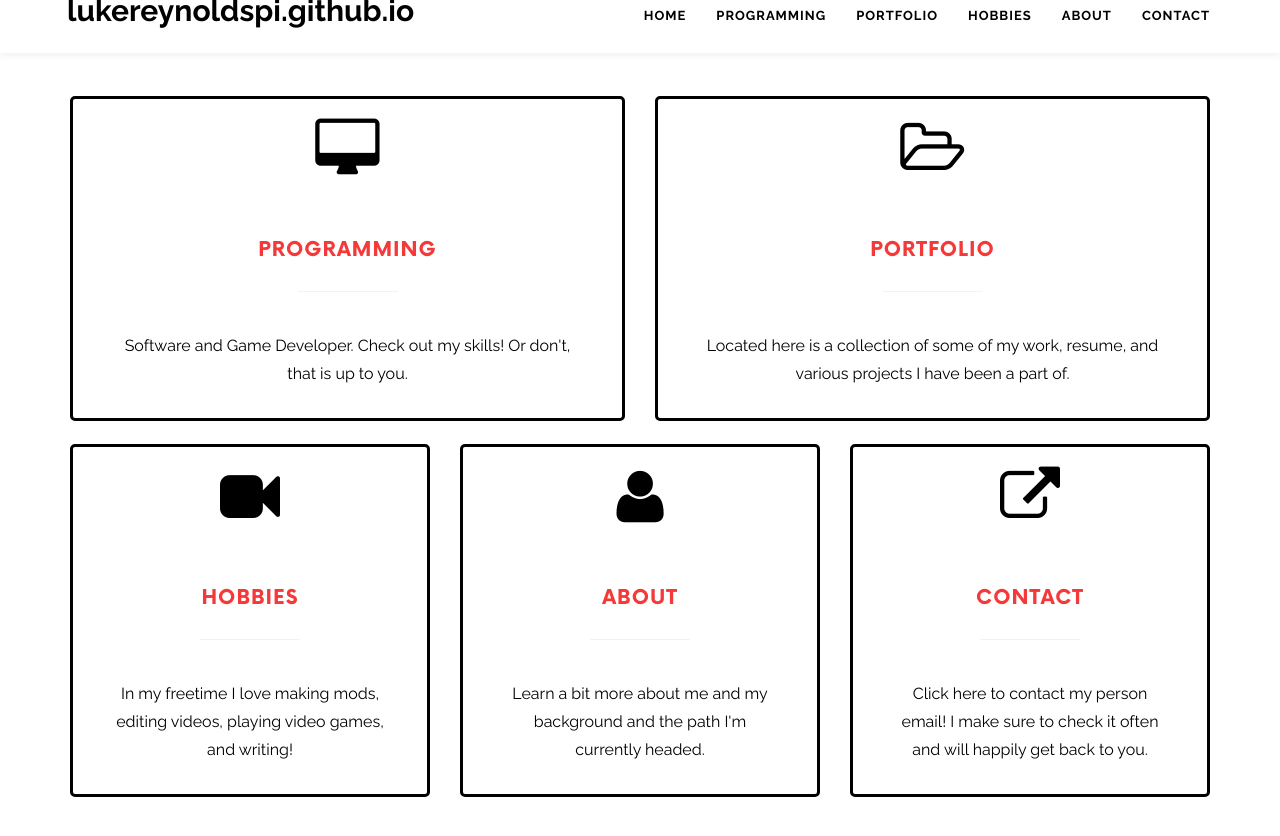
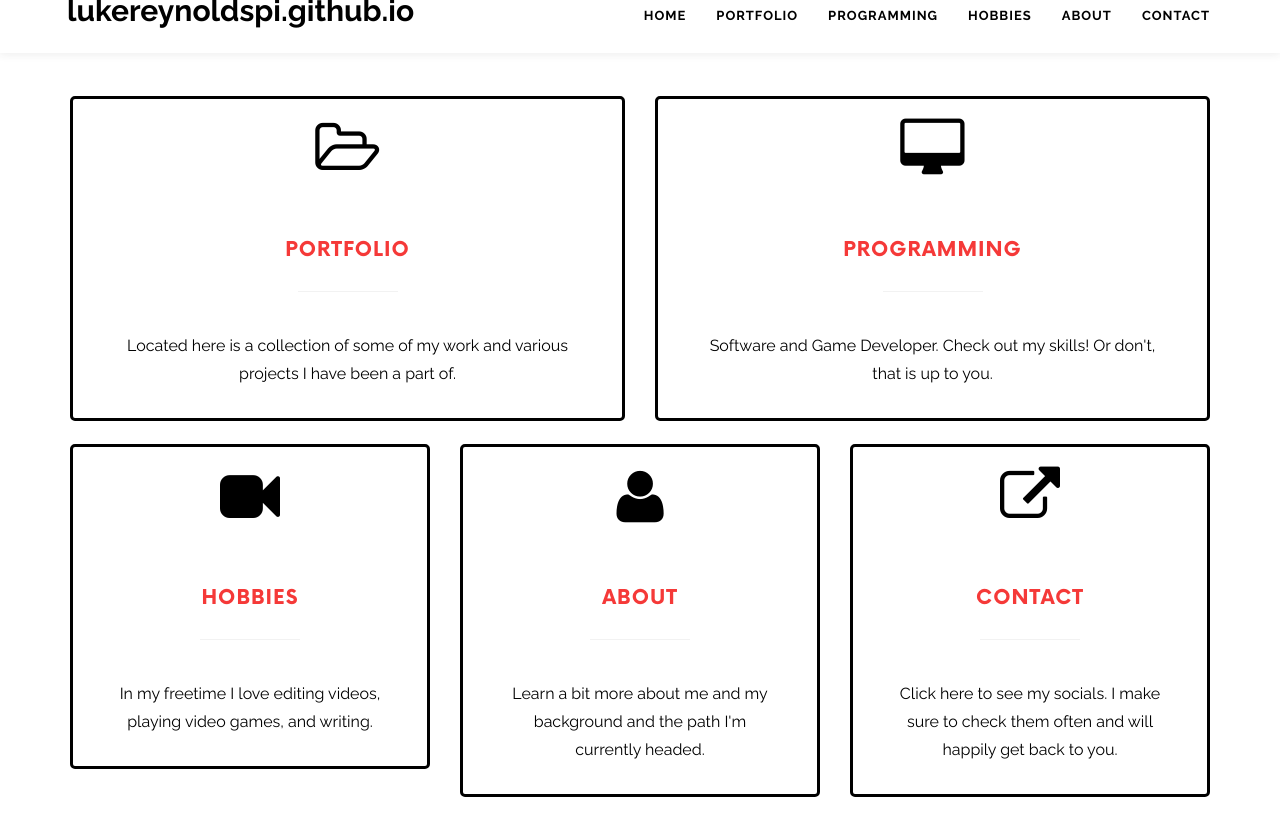
Before and after one commit to lukereynoldspi/lukereynoldspi.github.io, a Jekyll site: the page built from index.html, in a window 1280 px wide and 900 px high, scrolled down 882 px, cut to the strip 22-858 px from the top of the window. Built offline with Jekyll 4.4.1, drawn with Linux system fonts in a browser that asks for light colours.

Commit message:
switched portfolio and programming

```diff
--- a/_includes/header.html
+++ b/_includes/header.html
@@ -13,8 +13,8 @@
 		<nav class="collapse navbar-collapse" id="rock-navigation">
 			<ul class="nav navbar-nav navbar-right main-navigation text-uppercase">
 				<li><a href="{{ '/' | relative_url }}" class="smoothScroll">Home</a></li>
+				<li><a href="{{ '/portfolio.html' | relative_url }}" class="smoothScroll">Portfolio</a></li>
 				<li><a href="{{ '/programming.html' | relative_url }}" class="smoothScroll">Programming</a></li>
-				<li><a href="{{ '/portfolio.html' | relative_url }}" class="smoothScroll">Portfolio</a></li>
 				<li><a href="{{ '/hobbies.html' | relative_url }}" class="smoothScroll">Hobbies</a></li>
 				<li><a href="{{ '/about.html' | relative_url }}" class="smoothScroll">About</a></li>
 				<li><a href="{{ '/contact.html' | relative_url }}" class="smoothScroll">Contact</a></li>
--- a/index.html
+++ b/index.html
@@ -17,7 +17,7 @@ title: Luke Reynolds Homepage
 				<h1 style="text-shadow:4px 4px rgb(0, 0, 0); color: #f53938;" class="tm-home-title"><strong>Luke Reynolds</strong></h1>
 				<h2 style="text-shadow:3px 3px rgb(0, 0, 0); color: white;" class="tm-home-subtitle">Programmer Analyst & Game Developer</h2>
 
-				<a href="#work" class="btn btn-default smoothScroll tm-view-more-btn">Let's Begin!</a>
+				<a href="#work" class="btn btn-default smoothScroll tm-view-more-btn">Continue</a>
 			</div>
 			<div class="col-md-2 col-sm-1"></div>
 		</div>
@@ -30,21 +30,22 @@ title: Luke Reynolds Homepage
 	<div class="container">
 		<div class="row">
 
+
+			<div class="col-md-6 col-sm-6">
+				<div class="work-wrapper">
+					<i class="fa fa-folder-open-o"></i>
+					<h3 class="text-uppercase tm-work-h3"><a href="portfolio.html">Portfolio</a></h3>
+					<hr>
+					<p>Located here is a collection of some of my work and various projects I have been a part of.</p>
+				</div>
+			</div>
+
 			<div class="col-md-6 col-sm-6">
 				<div class="work-wrapper">
 					<i class="fa fa-desktop"></i>
 					<h3 class="text-uppercase tm-work-h3"><a href="programming.html">Programming</a></h3>
 					<hr>
 					<p>Software and Game Developer. Check out my skills! Or don't, that is up to you.</p>
-				</div>
-			</div>
-
-			<div class="col-md-6 col-sm-6">
-				<div class="work-wrapper">
-					<i class="fa fa-folder-open-o"></i>
-					<h3 class="text-uppercase tm-work-h3"><a href="portfolio.html">Portfolio</a></h3>
-					<hr>
-					<p>Located here is a collection of some of my work, resume, and various projects I have been a part of.</p>
 				</div>
 			</div>
 
@@ -55,7 +56,7 @@ title: Luke Reynolds Homepage
 					<i class="fa fa-video-camera"></i>
 					<h3 class="text-uppercase tm-work-h3"><a href="hobbies.html">Hobbies</a></h3>
 					<hr>
-					<p>In my freetime I love making mods, editing videos, playing video games, and writing!</p>
+					<p>In my freetime I love editing videos, playing video games, and writing.</p>
 				</div>
 			</div>
 
@@ -73,7 +74,7 @@ title: Luke Reynolds Homepage
 					<i class="fa fa-external-link"></i>
 					<h3 class="text-uppercase tm-work-h3"><a href="contact.html">Contact</a></h3>
 					<hr>
-					<p>Click here to contact my person email! I make sure to check it often and will happily get back to you.</p>
+					<p>Click here to see my socials. I make sure to check them often and will happily get back to you.</p>
 				</div>
 			</div>
 
```
